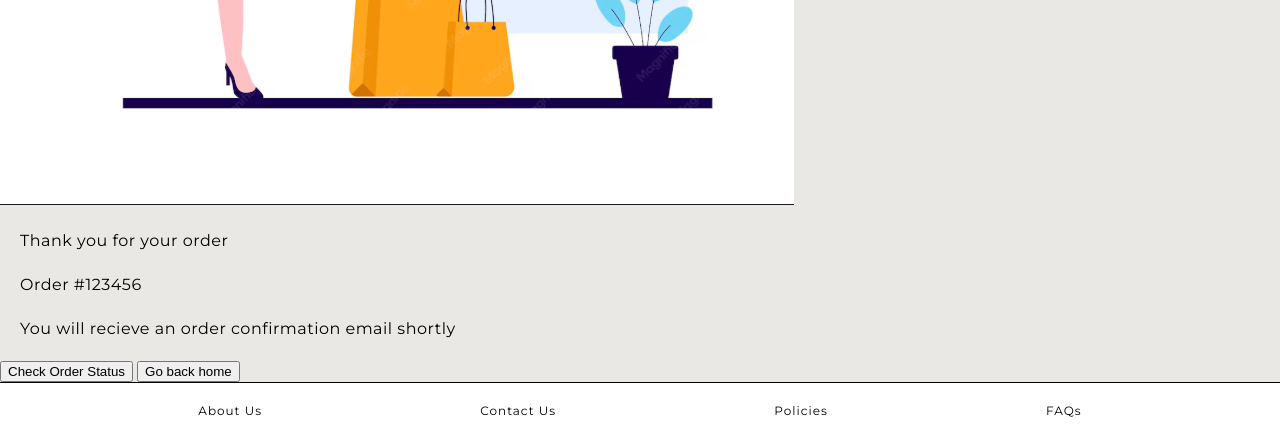
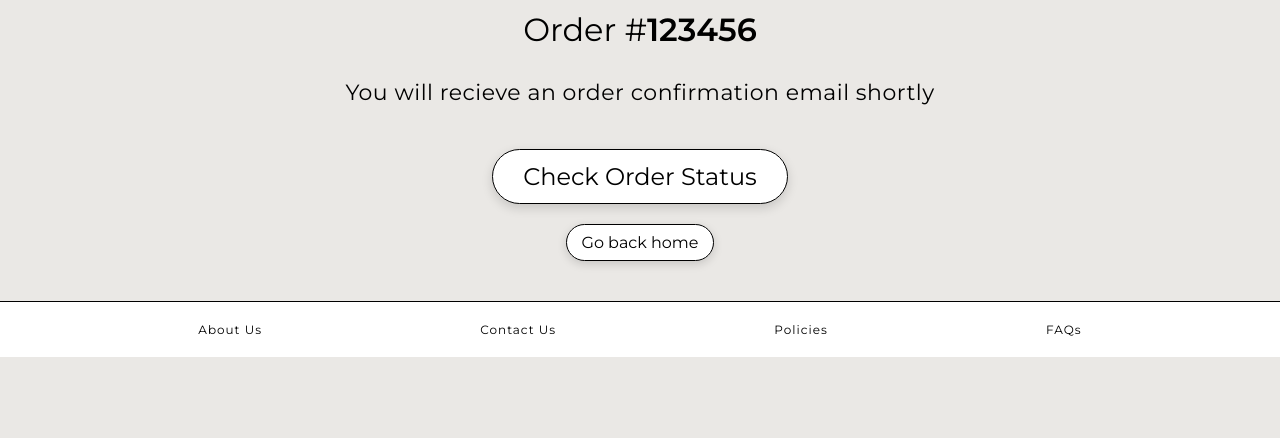
Before and after one commit to anonis2107/Assignment-3, a plain HTML site: page OrderConfirmation.html in a window 1280 px wide. Shown: the part 747-1185 px from the top of the page. After the commit the page ends 1104 px from the top, so only its background shows below. Drawn offline with Linux system fonts and the light colour scheme; a web font is replaced by a local one.

Commit message:
Format order confirmation page and some input fields on checkout page

```diff
--- a/OrderConfirmation.html
+++ b/OrderConfirmation.html
@@ -28,29 +28,29 @@
         <a href="FAQ.html">FAQ</a>
     </nav>
 
-    <main>
+    <main class="confirmationPageContent">
 
         <!-- Hero Image-->
         <section>
-            <img src="orderConfirmed.png" alt="Recieved order image">
+            <img src="orderConfirmed.png" id="orderConfirmedImg">
         </section>
 
         <!-- Message -->
-         <div>
-         <p class="Thank you message">Thank you for your order</p>
-         <p>Order #<span id="ordernumber">123456</span></p>
+         <section class="confirmationMessage">
+         <h2 class="thankYouMsg">Thank you for your order</h2>
+         <h2>Order #<span id="ordernumber">123456</span></h2>
          <p>You will recieve an order confirmation email shortly</p>
 
-         </div>
+         </section>
 
          <!-- Actions -->
 
-         <div class="confirmationbuttons">
-            <button>Check Order Status</button>
+         <section class="confirmationButtons">
+            <button class="statusBtn">Check Order Status</button>
             <a href="Home.html">
-                <button>Go back home</button>
+                <button class="homeBtn">Go back home</button>
             </a>
-         </div>
+         </section>
 
 
     </main>
--- a/style.css
+++ b/style.css
@@ -660,6 +660,24 @@ p{
     outline: none;
     transition: 0.2s ease;
  }
+
+ .paymentForm {
+    display: flex;
+    flex-direction: column;
+ }
+ .detailRow {
+    display: flex;
+    gap: 20px;
+    width: 100%;
+ }
+ .personalInfo .checkoutInput {
+    width: 100%;
+ }
+ .detailRow .checkoutInput {
+    width: 50%;
+ }
+
+
 /* FOOTER */
 
 footer{
@@ -691,9 +709,13 @@ footer a{
     font-family: "Montserrat", serif;
     font-size: 16px;
     color: white;
-    width: 250px;
-
+    width: 220px;
+    height: 30px;
     display: flex;
+    align-items: center;
+    justify-content: center;
+    margin: 20px auto;
+    box-shadow: 0 2px 10px rgba(0,0,0,0.15);
 
 }
 
@@ -777,6 +799,72 @@ footer a{
     transition: 0.3s;
 
 }
+
+/* ORDER CONFIRMATION PAGE */
+#orderConfirmedImg {
+    width: 100%;
+    max-width: 450px;
+    height: auto;
+    display: block;
+    margin: 0;
+
+}
+
+.confirmationPageContent {
+    display: flex;
+    flex-direction: column;
+    align-items: center;
+    text-align: center;
+    padding: 40px;
+}
+
+.confirmationMessage {
+    margin-top: 20px;
+}
+
+.confirmationMessage h2 {
+    font-family: "Montserrat", serif;
+    font-size: clamp(20px, 5vw, 32px);
+    font-weight:400;
+}
+
+.confirmationMessage p {
+    font-family: "Montserrat", serif;
+    font-size: clamp(16px, 2vw, 22px);
+}
+#ordernumber {
+    font-weight: 600;
+}
+
+.confirmationButtons {
+    display: flex;
+    flex-direction: column;
+    align-items: center;
+    gap: 20px;
+    margin-top: 20px;
+}
+.statusBtn {
+    font-family: "Montserrat", serif;
+    background-color: white;
+    border: 1px solid;
+    padding: 12px 30px;
+    border-radius: 50px;
+    font-size: clamp(18px, 2vw, 24px);
+    cursor: pointer;
+    box-shadow: 0 4px 11px rgba(0,0,0,0.15);
+    transition: 0.2s ease;
+}
+.homeBtn {
+    font-family: "Montserrat", serif;
+    background-color: white;
+    border: 1px solid;
+    border-radius: 40px;
+    padding: 8px 15px;
+    box-shadow: 0 3px 10px rgba(0,0,0,0.15);
+    font-size: 16px;
+    cursor: pointer;
+    transition: 0.2s ease;
+}
 /* MOBILE DESIGN */
 @media (max-width: 768px) {
     .categories{
```
